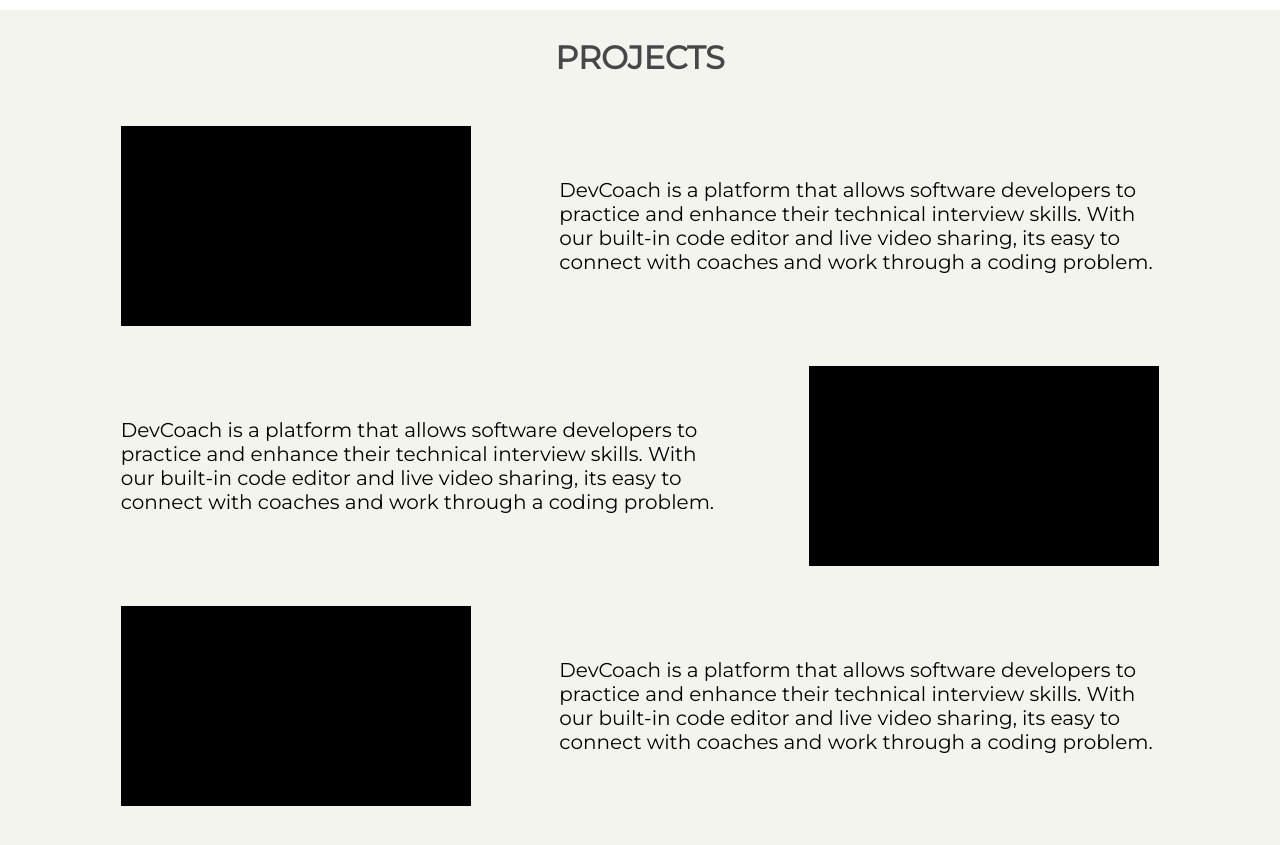
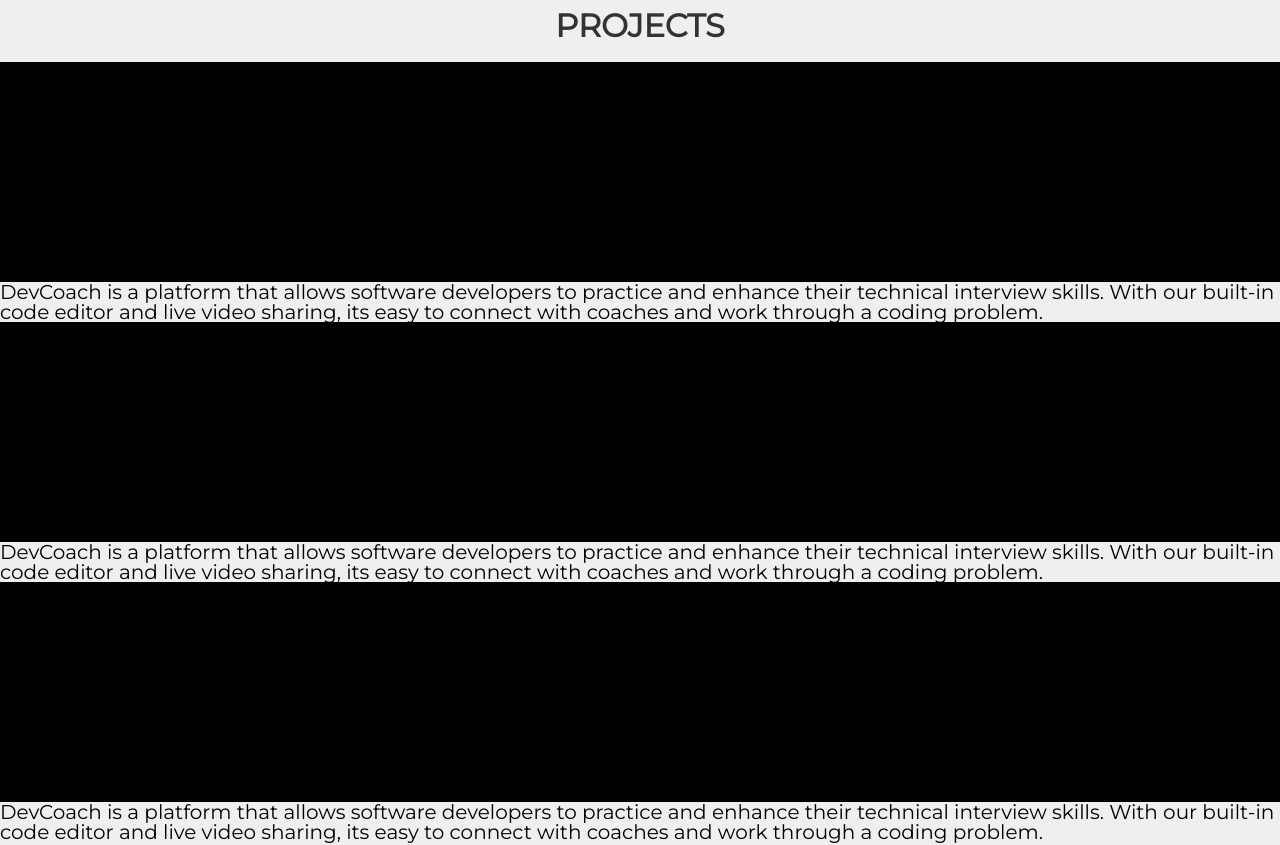
Before and after one commit to curm90/portfolio, a React (Create React App) app: page / in a window 1280 px wide. Shown: the part 1460-2305 px from the top of the page. Built offline with nearby package versions, Linux system fonts and the light colour scheme; a web font is replaced by a local one.

Commit message:
fix console warnings

```diff
--- a/src/components/About.js
+++ b/src/components/About.js
@@ -2,7 +2,7 @@
 import Skills from './Skills';
 
 const About = () => (
-  <div id='about' className='about__container'>
+  <section id='about' className='about__container'>
     <h1 className='about__title'>ABOUT</h1>
     <div className='about-text__container'>
       <p className='about-text'>
@@ -12,7 +12,7 @@
       </p>
       <Skills />
     </div>
-  </div>
+  </section>
 );
 
 export default About;
--- a/src/components/Footer.js
+++ b/src/components/Footer.js
@@ -13,14 +13,14 @@
           target='blank'
           className='linkedin link'
         >
-          <i class='fab fa-linkedin-in'></i>
+          <i className='fab fa-linkedin-in'></i>
         </a>
         <a
           href='https://github.com/curm90'
           target='blank'
           className='github link'
         >
-          <i class='fab fa-github'></i>
+          <i className='fab fa-github'></i>
         </a>
         <a
           href='https://twitter.com/curm90'
--- a/src/components/Header.js
+++ b/src/components/Header.js
@@ -17,7 +17,7 @@
         target='blank'
         className='linkedin link'
       >
-        <i class='fab fa-linkedin-in'></i>
+        <i className='fab fa-linkedin-in'></i>
         LinkedIn
       </a>
       <a
@@ -25,7 +25,7 @@
         target='blank'
         className='github link'
       >
-        <i class='fab fa-github'></i>
+        <i className='fab fa-github'></i>
         GitHub
       </a>
       <a
--- a/src/components/Projects.js
+++ b/src/components/Projects.js
@@ -2,18 +2,18 @@
 
 const Projects = () => {
   return (
-    <section id='projects' className='projects-container'>
-      <h1 className='project-title'>PROJECTS</h1>
+    <section id='projects' className='projects__container'>
+      <h1 className='projects__title'>PROJECTS</h1>
       <div className='project'>
         <a
           href='https://www.dev-coach.com'
           target='_blank'
           rel='noopener noreferrer'
         >
-          <div className='project-image'></div>
+          <div className='project-image__container'></div>
         </a>
-        <div className='project-description'>
-          <p className='description-text'>
+        <div className='project__description'>
+          <p className='description__text'>
             DevCoach is a platform that allows software developers to
             practice and enhance their technical interview skills.
             With our built-in code editor and live video sharing, its
@@ -24,10 +24,10 @@
       </div>
       <div className='project'>
         <a href='https://weather-application-sutton.herokuapp.com/'>
-          <div className='project-image'></div>
+          <div className='project-image__container'></div>
         </a>
-        <div className='project-description'>
-          <p className='description-text'>
+        <div className='project__description'>
+          <p className='description__text'>
             DevCoach is a platform that allows software developers to
             practice and enhance their technical interview skills.
             With our built-in code editor and live video sharing, its
@@ -39,10 +39,10 @@
 
       <div className='project'>
         <a href='https://chat-app-sutton.herokuapp.com/'>
-          <div className='project-image'></div>
+          <div className='project-image__container'></div>
         </a>
-        <div className='project-description'>
-          <p className='description-text'>
+        <div className='project__description'>
+          <p className='description__text'>
             DevCoach is a platform that allows software developers to
             practice and enhance their technical interview skills.
             With our built-in code editor and live video sharing, its
--- a/src/styles/components/_about.scss
+++ b/src/styles/components/_about.scss
@@ -1,6 +1,6 @@
 .about__container {
   @include flex(column, center, center);
-  margin: $xxl-size 0;
+  margin: $xxl-size 0 0 0;
 
   .about__title {
     font-size: $l-size;
--- a/src/styles/components/_projects.scss
+++ b/src/styles/components/_projects.scss
@@ -1,33 +1,56 @@
-.projects-container {
-  @include flex(column, center, center);
-  background: #f4f4ef;
-  padding: $l-size;
+.projects__container {
+  @include flex(column, space-evenly, center);
+  padding: $xxl-size 0;
+  background: #efefef;
 
-  .project-title {
+  .projects__title {
     font-size: $l-size;
-    margin-bottom: $l-size;
-    color: #484649;
     font-weight: bold;
+    color: $dark-text;
+    margin: 0 0 $m-size 0;
+  }
+
+  .project-image__container {
+    width: 100%;
+    height: 22rem;
+    background: black;
   }
 
   .project {
-    @include flex(row, space-evenly, center);
-    width: 100%;
-    margin: $m-size;
-  }
-
-  .project:nth-child(odd) {
-    @include flex(row-reverse, space-evenly, center);
-  }
-
-  .description-text {
-    width: 60rem;
-    line-height: 1.2;
-  }
-
-  .project-image {
-    background: black;
-    width: 35rem;
-    height: 20rem;
+    margin-top: $m-size 0;
   }
 }
+
+// .projects-container {
+//   @include flex(column, center, center);
+//   background: #f4f4ef;
+//   padding: $l-size;
+
+//   .project-title {
+//     font-size: $l-size;
+//     margin-bottom: $l-size;
+//     color: #484649;
+//     font-weight: bold;
+//   }
+
+//   .project {
+//     @include flex(row, space-evenly, center);
+//     width: 100%;
+//     margin: $m-size;
+//   }
+
+//   .project:nth-child(odd) {
+//     @include flex(row-reverse, space-evenly, center);
+//   }
+
+//   .description-text {
+//     width: 60rem;
+//     line-height: 1.2;
+//   }
+
+//   .project-image {
+//     background: black;
+//     width: 35rem;
+//     height: 20rem;
+//   }
+// }
```
